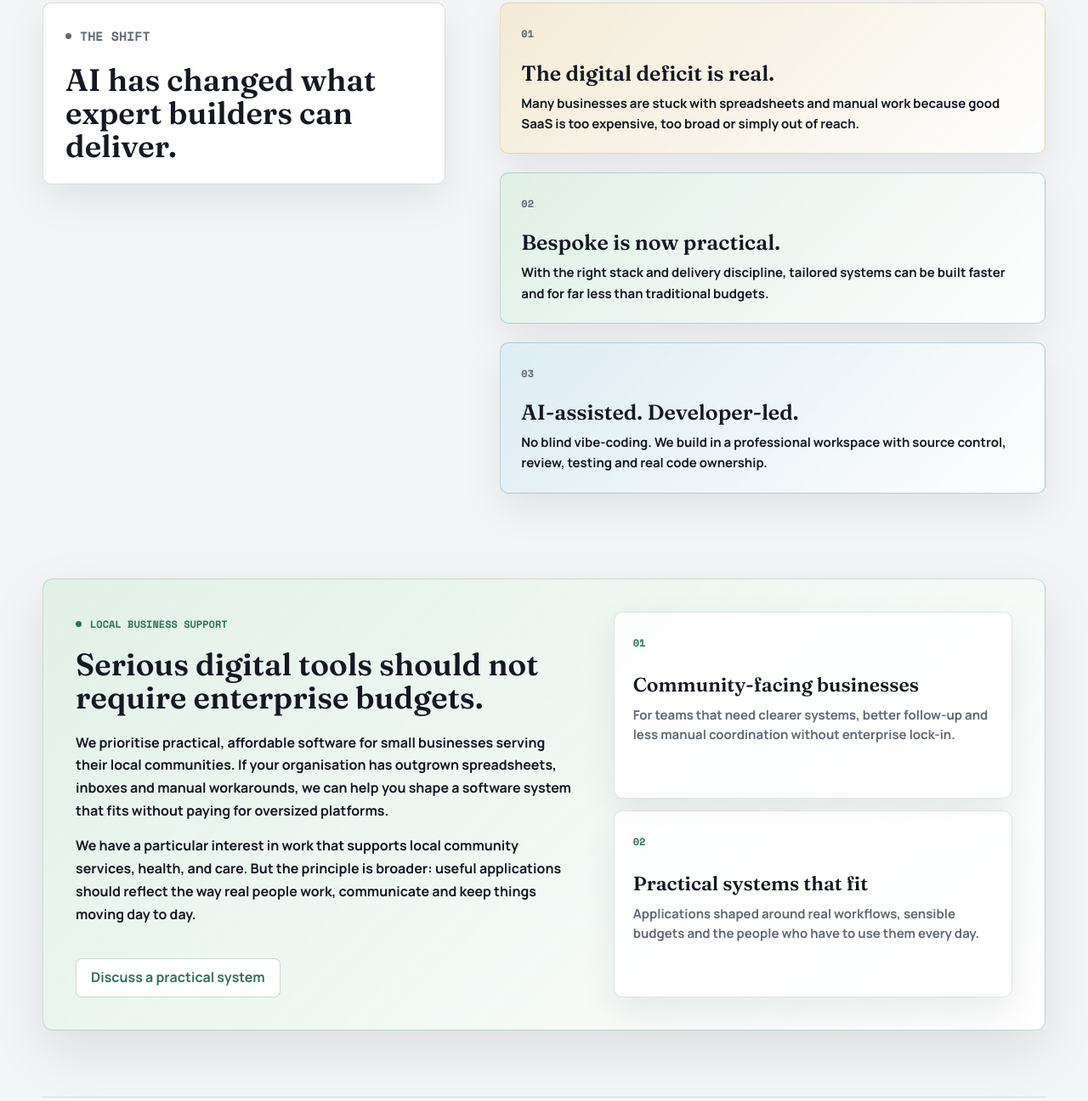
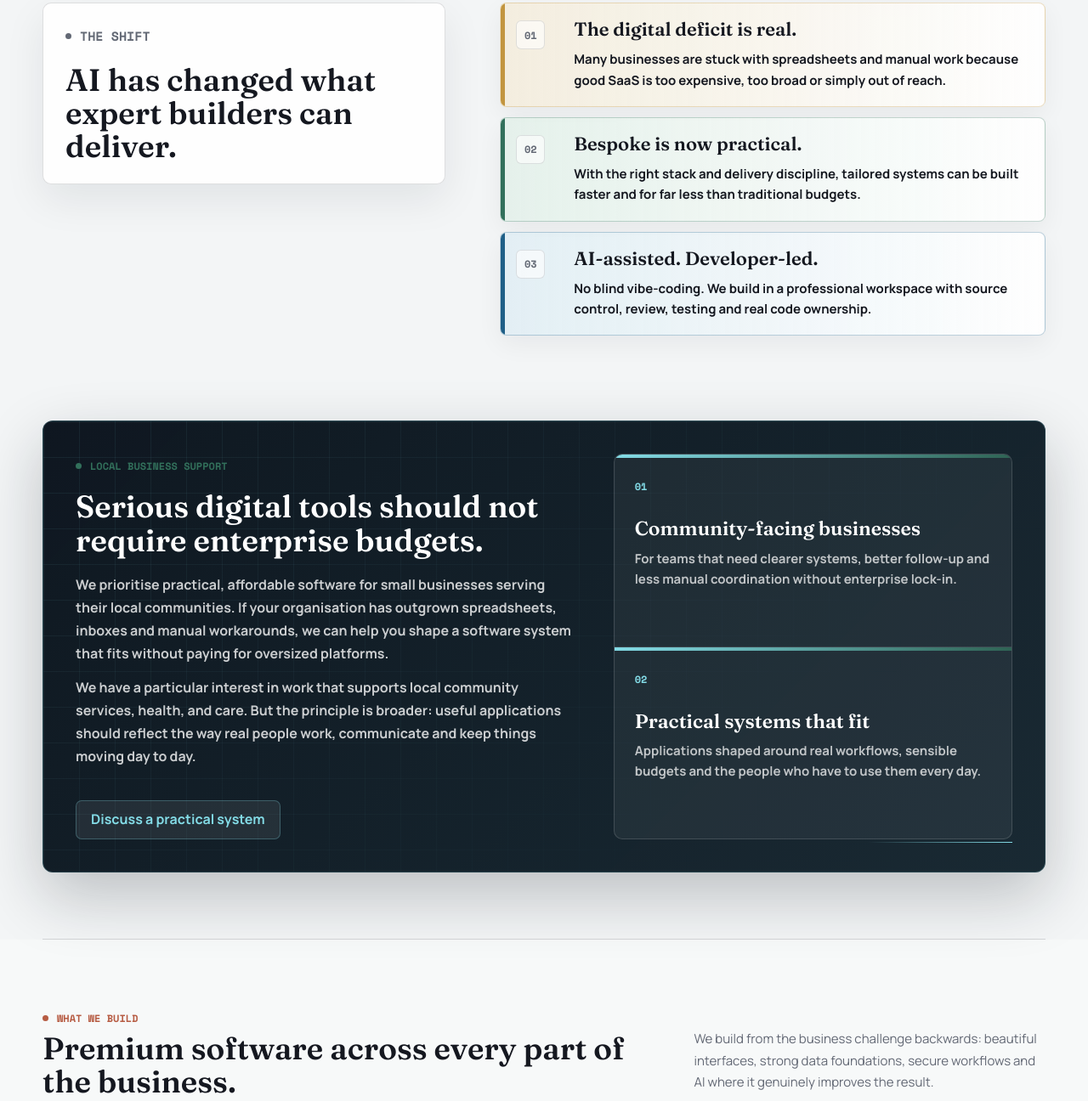
Before and after one commit to davidmaruta2/luxfordinteractive-web, a website: page index.html in a window 1280 px wide. Shown: the part 959-2255 px from the top of the page at 85% size. Drawn offline with Linux system fonts and the light colour scheme.

Commit message:
Reduce presentation-style card treatment

```diff
--- a/styles.css
+++ b/styles.css
@@ -492,21 +492,42 @@ h3 {
 
 .thesis-copy {
   display: grid;
-  gap: 22px;
+  gap: 12px;
 }
 
 .thesis-card {
+  position: relative;
+  overflow: hidden;
+  display: grid;
+  grid-template-columns: 52px minmax(0, 1fr);
+  column-gap: 16px;
+  align-items: start;
   margin: 0;
-  padding: 22px 24px;
+  padding: 18px 20px 18px 18px;
   border: 1px solid var(--line);
-  border-radius: 10px;
-  background: rgba(255, 255, 255, 0.76);
-  box-shadow: 0 18px 48px rgba(15, 23, 32, 0.08);
+  border-radius: 8px;
+  background: rgba(255, 255, 255, 0.84);
+  box-shadow: 0 10px 30px rgba(15, 23, 32, 0.055);
+}
+
+.thesis-card::before {
+  position: absolute;
+  inset: 0 auto 0 0;
+  width: 5px;
+  background: var(--blue);
+  content: "";
 }
 
 .thesis-card span {
-  display: inline-flex;
-  margin-bottom: 22px;
+  display: grid;
+  width: 34px;
+  height: 34px;
+  place-items: center;
+  margin-top: 2px;
+  padding: 5px 7px;
+  border: 1px solid rgba(21, 24, 32, 0.12);
+  border-radius: 6px;
+  background: rgba(255, 255, 255, 0.62);
   color: var(--muted);
   font-family: var(--mono);
   font-size: 12px;
@@ -514,11 +535,13 @@ h3 {
 }
 
 .thesis-card h3 {
+  grid-column: 2;
   margin-bottom: 10px;
-  font-size: 25px;
+  font-size: 22px;
 }
 
 .thesis-card p {
+  grid-column: 2;
   margin: 0;
   color: var(--ink);
   font-size: 15px;
@@ -529,19 +552,31 @@ h3 {
 .thesis-card-gold {
   border-color: rgba(194, 149, 63, 0.3);
   background:
-    linear-gradient(135deg, rgba(243, 234, 212, 0.95), rgba(255, 255, 255, 0.84));
+    linear-gradient(90deg, rgba(243, 234, 212, 0.7), rgba(255, 255, 255, 0.88));
+}
+
+.thesis-card-gold::before {
+  background: var(--gold);
 }
 
 .thesis-card-green {
   border-color: rgba(50, 112, 91, 0.28);
   background:
-    linear-gradient(135deg, rgba(223, 239, 230, 0.95), rgba(255, 255, 255, 0.84));
+    linear-gradient(90deg, rgba(223, 239, 230, 0.72), rgba(255, 255, 255, 0.88));
+}
+
+.thesis-card-green::before {
+  background: var(--green);
 }
 
 .thesis-card-blue {
   border-color: rgba(31, 95, 135, 0.28);
   background:
-    linear-gradient(135deg, rgba(220, 236, 243, 0.92), rgba(255, 255, 255, 0.84));
+    linear-gradient(90deg, rgba(220, 236, 243, 0.72), rgba(255, 255, 255, 0.88));
+}
+
+.thesis-card-blue::before {
+  background: var(--blue);
 }
 
 .local-section {
@@ -549,30 +584,58 @@ h3 {
 }
 
 .local-panel {
+  position: relative;
+  overflow: hidden;
   display: grid;
   grid-template-columns: minmax(0, 1fr) minmax(320px, 0.8fr);
   gap: 46px;
   align-items: stretch;
   padding: 38px;
-  border: 1px solid rgba(50, 112, 91, 0.24);
+  border: 1px solid rgba(131, 219, 230, 0.2);
   border-radius: 12px;
   background:
-    linear-gradient(135deg, rgba(223, 239, 230, 0.9), rgba(255, 255, 255, 0.76)),
-    var(--white);
-  box-shadow: 0 24px 64px rgba(15, 23, 32, 0.1);
+    linear-gradient(135deg, rgba(15, 23, 32, 0.98), rgba(25, 42, 52, 0.96)),
+    var(--navy);
+  color: var(--white);
+  box-shadow: 0 28px 72px rgba(15, 23, 32, 0.24);
+}
+
+.local-panel::before {
+  position: absolute;
+  inset: 0;
+  pointer-events: none;
+  background-image:
+    linear-gradient(rgba(131, 219, 230, 0.08) 1px, transparent 1px),
+    linear-gradient(90deg, rgba(131, 219, 230, 0.08) 1px, transparent 1px);
+  background-size: 42px 42px;
+  content: "";
+  mask-image: linear-gradient(135deg, black, transparent 78%);
+}
+
+.local-panel::after {
+  position: absolute;
+  right: 38px;
+  bottom: 34px;
+  width: 170px;
+  height: 1px;
+  background: linear-gradient(90deg, transparent, #83dbe6);
+  content: "";
 }
 
 .local-copy {
+  position: relative;
+  z-index: 1;
   max-width: 720px;
 }
 
 .local-copy h2 {
+  color: var(--white);
   margin-bottom: 20px;
 }
 
 .local-copy p:not(.eyebrow) {
   margin-bottom: 14px;
-  color: var(--ink);
+  color: rgba(255, 255, 255, 0.78);
   font-size: 16px;
   font-weight: 650;
   line-height: 1.68;
@@ -589,10 +652,10 @@ h3 {
   min-height: 46px;
   margin-top: 24px;
   padding: 12px 17px;
-  border: 1px solid rgba(50, 112, 91, 0.26);
+  border: 1px solid rgba(131, 219, 230, 0.28);
   border-radius: 7px;
-  background: var(--white);
-  color: var(--green);
+  background: rgba(255, 255, 255, 0.08);
+  color: #83dbe6;
   font-weight: 800;
   line-height: 1.2;
   text-decoration: none;
@@ -600,40 +663,58 @@ h3 {
 }
 
 .local-link:hover {
-  border-color: rgba(50, 112, 91, 0.44);
+  border-color: rgba(131, 219, 230, 0.56);
   transform: translateY(-2px);
 }
 
 .local-focus-grid {
+  position: relative;
+  z-index: 1;
   display: grid;
-  gap: 14px;
+  overflow: hidden;
+  border: 1px solid rgba(255, 255, 255, 0.14);
+  border-radius: 10px;
+  background: rgba(255, 255, 255, 0.055);
 }
 
 .local-focus-grid article {
-  padding: 22px;
-  border: 1px solid rgba(21, 24, 32, 0.12);
-  border-radius: 10px;
-  background: rgba(255, 255, 255, 0.82);
-  box-shadow: 0 16px 40px rgba(15, 23, 32, 0.08);
+  position: relative;
+  overflow: hidden;
+  padding: 24px;
+  border-bottom: 1px solid rgba(255, 255, 255, 0.12);
+  background: transparent;
+}
+
+.local-focus-grid article:last-child {
+  border-bottom: 0;
+}
+
+.local-focus-grid article::before {
+  position: absolute;
+  inset: 0 0 auto;
+  height: 4px;
+  background: linear-gradient(90deg, #83dbe6, rgba(50, 112, 91, 0.8));
+  content: "";
 }
 
 .local-focus-grid span {
   display: inline-flex;
   margin-bottom: 28px;
-  color: var(--green);
+  color: #83dbe6;
   font-family: var(--mono);
   font-size: 12px;
   font-weight: 700;
 }
 
 .local-focus-grid h3 {
+  color: var(--white);
   margin-bottom: 10px;
   font-size: 23px;
 }
 
 .local-focus-grid p {
   margin: 0;
-  color: var(--muted);
+  color: rgba(255, 255, 255, 0.72);
   font-size: 15px;
   font-weight: 650;
   line-height: 1.58;
@@ -844,34 +925,39 @@ h3 {
 .impact-grid {
   display: grid;
   grid-template-columns: repeat(3, 1fr);
-  gap: 16px;
+  overflow: hidden;
+  border: 1px solid var(--line);
+  border-radius: 10px;
+  background: rgba(255, 255, 255, 0.86);
+  box-shadow: 0 18px 48px rgba(15, 23, 32, 0.08);
 }
 
 .impact-grid article {
+  position: relative;
   min-height: 260px;
   padding: 24px;
-  border: 1px solid var(--line);
-  border-radius: 10px;
-  background: rgba(255, 255, 255, 0.84);
-  box-shadow: 0 18px 48px rgba(15, 23, 32, 0.08);
+  border-right: 1px solid var(--line);
+  background: transparent;
+  box-shadow: none;
+}
+
+.impact-grid article:last-child {
+  border-right: 0;
 }
 
 .impact-grid article:nth-child(1) {
-  border-color: rgba(194, 149, 63, 0.28);
   background:
-    linear-gradient(145deg, rgba(243, 234, 212, 0.94), rgba(255, 255, 255, 0.86));
+    linear-gradient(180deg, rgba(243, 234, 212, 0.72), transparent 58%);
 }
 
 .impact-grid article:nth-child(2) {
-  border-color: rgba(31, 95, 135, 0.26);
   background:
-    linear-gradient(145deg, rgba(220, 236, 243, 0.94), rgba(255, 255, 255, 0.86));
+    linear-gradient(180deg, rgba(220, 236, 243, 0.72), transparent 58%);
 }
 
 .impact-grid article:nth-child(3) {
-  border-color: rgba(104, 66, 93, 0.24);
   background:
-    linear-gradient(145deg, rgba(234, 223, 231, 0.94), rgba(255, 255, 255, 0.86));
+    linear-gradient(180deg, rgba(234, 223, 231, 0.72), transparent 58%);
 }
 
 .impact-grid span {
@@ -1085,6 +1171,12 @@ h3 {
 
   .impact-grid article {
     min-height: auto;
+    border-right: 0;
+    border-bottom: 1px solid var(--line);
+  }
+
+  .impact-grid article:last-child {
+    border-bottom: 0;
   }
 
   .service-slider {
```
